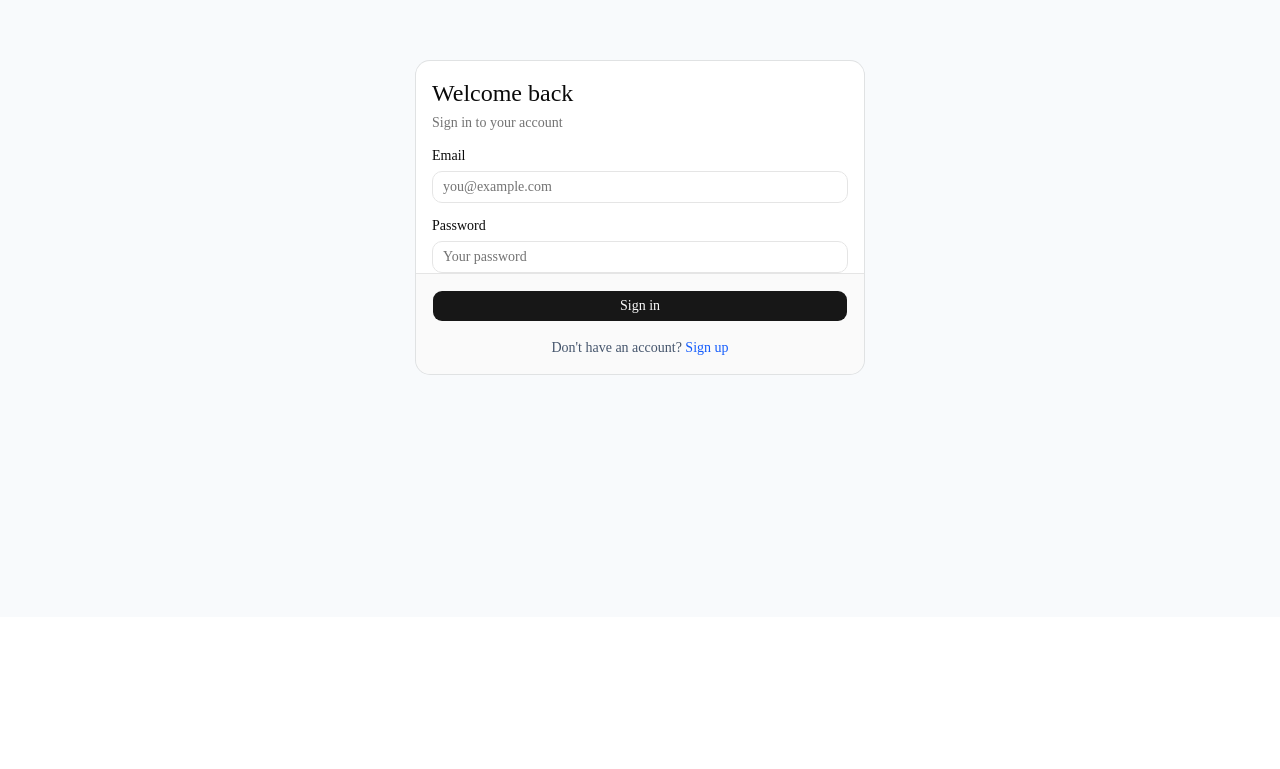
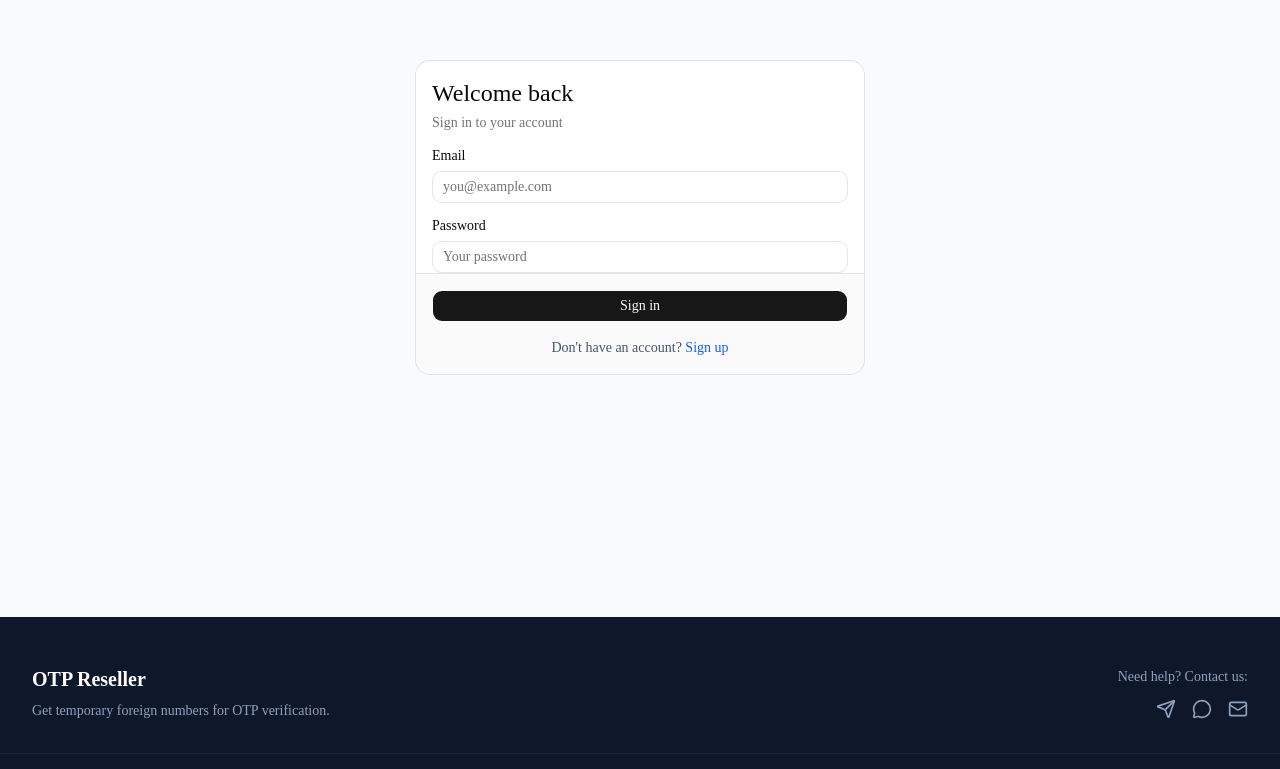
Before and after one commit to Obidivine/otpsite, a Next.js app in the folder frontend/: page /login in a window 1280 px wide. Shown: the part 183-952 px from the top of the page. Before the commit the page ends 800 px from the top, so only its background shows below. Built offline with nearby package versions, Linux system fonts and the light colour scheme; no server answers.

Commit message:
added footer4

```diff
--- a/frontend/app/layout.tsx
+++ b/frontend/app/layout.tsx
@@ -3,6 +3,7 @@ import { Geist, Geist_Mono } from "next/font/google";
 import "./globals.css";
 import { Providers } from "./providers";
 import { Toaster } from "@/components/ui/sonner";
+import { LandingFooter } from '@/components/LandingFooter';
 
 const geistSans = Geist({
   variable: "--font-geist-sans",
@@ -44,18 +45,14 @@ export const metadata: Metadata = {
   },
 };
 
-export default function RootLayout({
-  children,
-}: Readonly<{
-  children: React.ReactNode;
-}>) {
+export default function RootLayout({ children }) {
   return (
     <html lang="en">
-      <body className={`${geistSans.variable} ${geistMono.variable} antialiased`}>
-        <Providers>
+      <body className="min-h-screen flex flex-col"> {/* Add flex classes */}
+        <div className="flex-grow"> {/* This pushes the footer down */}
           {children}
-          <Toaster richColors position="top-right" />
-        </Providers>
+        </div>
+        <LandingFooter /> {/* <-- Add it here */}
       </body>
     </html>
   );
--- a/frontend/components/Header.tsx
+++ b/frontend/components/Header.tsx
@@ -70,7 +70,7 @@ export function Header() {
             </span>
 
             {/* SUPPORT LINKS */}
-            <div className="border-l pl-4 ml-2 hidden sm:block">
+            <div className="border-l pl-4 ml-2 hidden block">
               <SupportLinks />
             </div>
 
```
